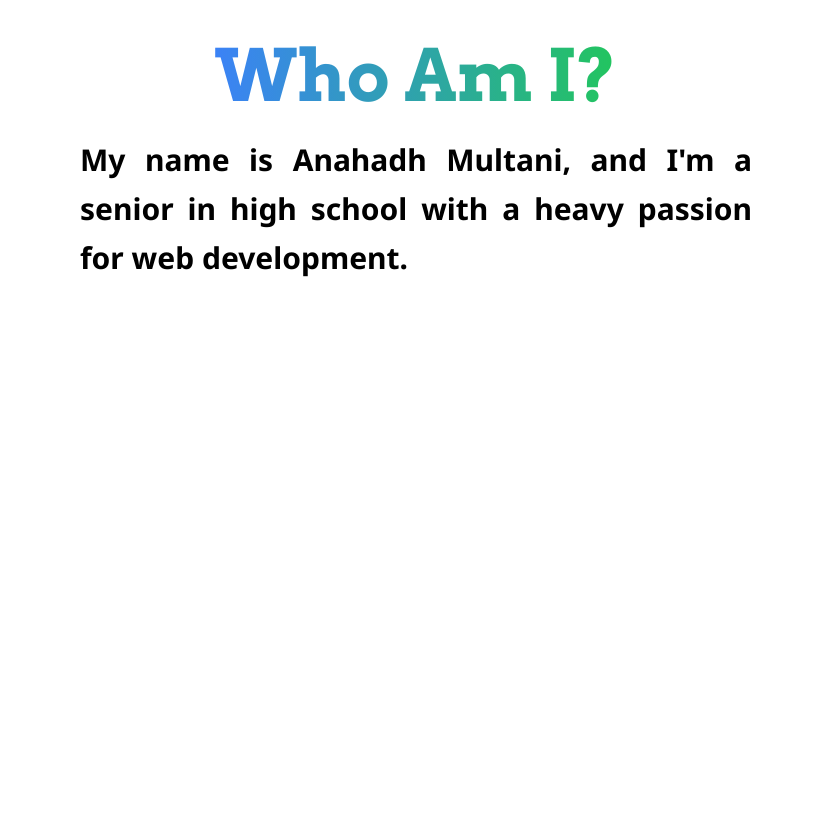
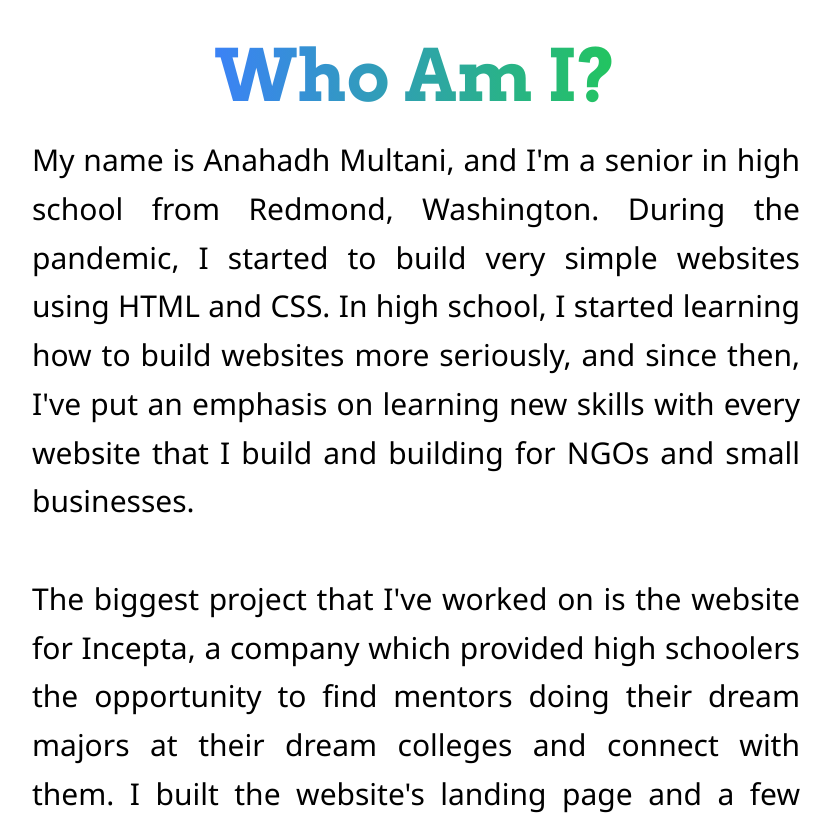
Before and after one commit to anahadh/anahadh-multani-dev, a Next.js app: page / in a window 1280 px wide. Shown: the part 680-1495 px from the top of the page, without its empty margins (224-1055 px from the left). Before the commit the page ends 1002 px from the top, so only its background shows below. Built offline with nearby package versions, Linux system fonts and the light colour scheme.

Commit message:
added extra content to about me section

```diff
--- a/app/page.tsx
+++ b/app/page.tsx
@@ -23,8 +23,12 @@ export default function Home() {
       <div className="w-screen bg-white" id="#about">
         <div className="flex flex-col items-center justify-center pt-20 pb-10">
           <AboutMeTitle />
-          <p className="text-3xl leading-relaxed text-justify font-notoSans font-semibold max-w-2xl">
-            My name is Anahadh Multani, and I'm a senior in high school with a heavy passion for web development.
+          <p className="text-3xl leading-relaxed text-justify font-notoSans font-medium max-w-3xl">
+            My name is Anahadh Multani, and I'm a senior in high school from Redmond, Washington. During the pandemic, I started to build very simple websites using HTML and CSS. In high school, I started learning how to build websites more seriously, and since then, I've put an emphasis on learning new skills with every website that I build and building for NGOs and small businesses.
+            <br /><br />
+            The biggest project that I've worked on is the website for Incepta, a company which provided high schoolers the opportunity to find mentors doing their dream majors at their dream colleges and connect with them. I built the website's landing page and a few other UIs for the website, and it the experience provided me a launchpad to start developing websites for others.
+            <br /><br />
+
           </p>
         </div>
       </div>
```
